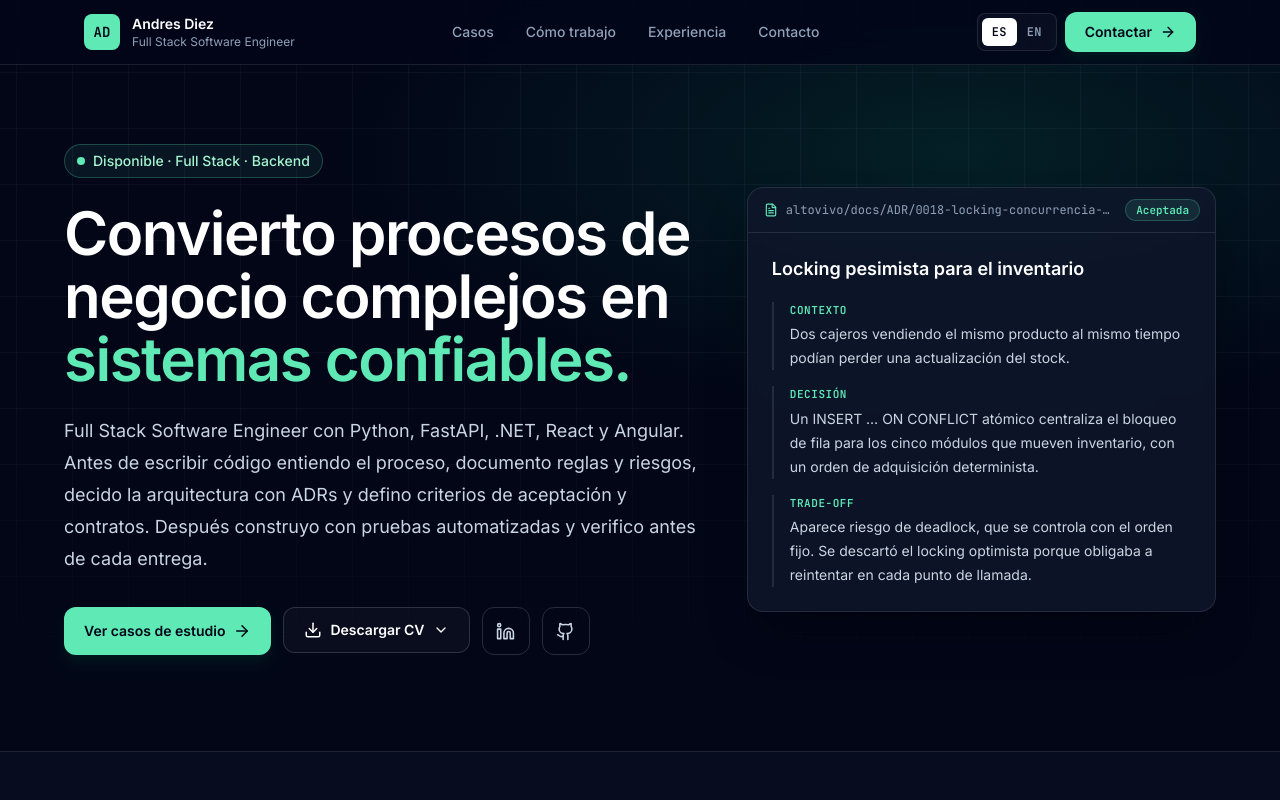
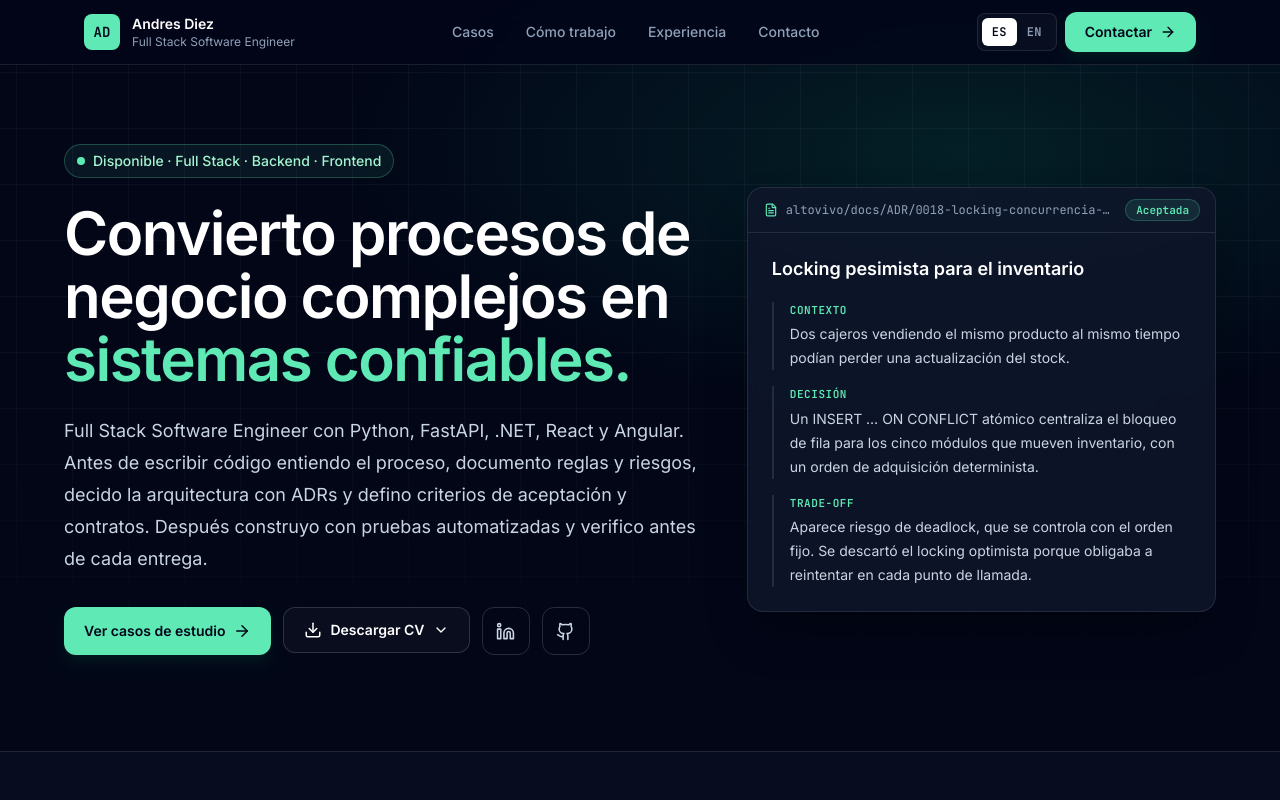
Before and after one commit to AndresDiezT/Portafolio, a React (Vite) app: page / in a window 1280 px wide. Shown: the top 800 px of the page. Built offline with nearby package versions, Linux system fonts and the light colour scheme.

Commit message:
arreglo parte de arriba stack

```diff
--- a/src/data/portfolio.js
+++ b/src/data/portfolio.js
@@ -39,7 +39,7 @@ const es = {
     { label: 'Contacto', href: '#contact' },
   ],
   hero: {
-    badge: 'Disponible · Full Stack · Backend',
+    badge: 'Disponible · Full Stack · Backend · Frontend',
     title: 'Convierto procesos de negocio complejos en',
     titleAccent: 'sistemas confiables.',
     summary:
@@ -265,7 +265,7 @@ const en = {
     { label: 'Contact', href: '#contact' },
   ],
   hero: {
-    badge: 'Available · Full Stack · Backend',
+    badge: 'Available · Full Stack · Backend · Frontend',
     title: 'I turn complex business processes into',
     titleAccent: 'reliable systems.',
     summary:
```
